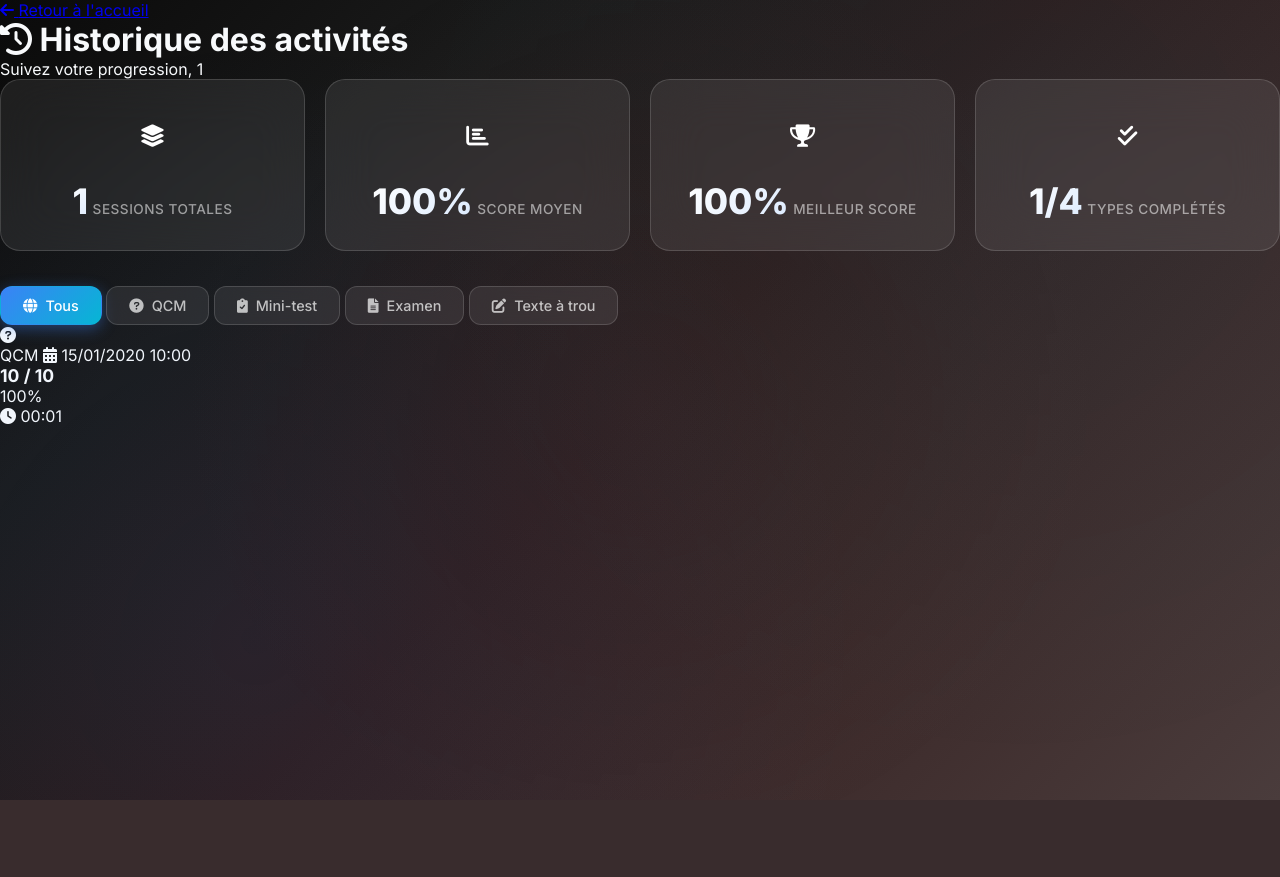
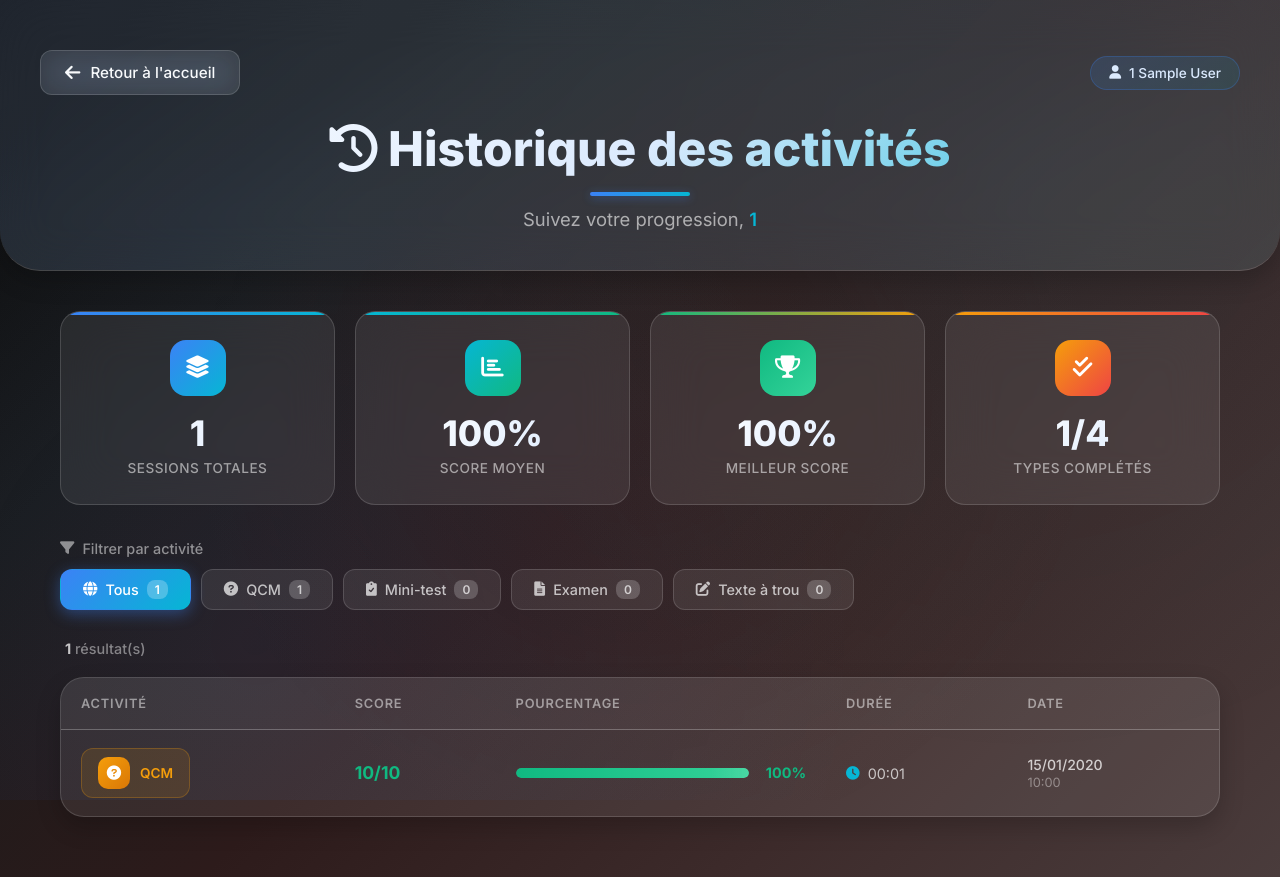
Before and after one commit to chenprof5-commits/Plateforme-interactive-de-pr-paration-au-TOEIC-TOEFL, a PHP site: page /historique.php in a window 1280 px wide. Before the commit the page ends 800 px from the top, so only its background shows below. Run offline with PHP 8.4, Linux system fonts and the light colour scheme; the visitor is signed in with stand-in values (Sample User, id 1); tables that the repository leaves empty hold one stand-in row (values such as "Sample post").

Commit message:
Ajustement de l'apparence ainsi que l'ajout des nouvelles cartes

```diff
--- a/Lecture.html
+++ b/Lecture.html
@@ -391,7 +391,7 @@
     </style>
 </head>
 <body>
-    <a href="interface_principale.html" class="home-link">
+    <a href="interface_principale.php" class="home-link">
         <i class="fas fa-home"></i>
         Accueil
     </a>
--- a/Ressources.html
+++ b/Ressources.html
@@ -6,7 +6,6 @@
   <title>Ressources - Plateforme d'Apprentissage</title>
   <link rel="stylesheet" href="style.css" />
   <link href="https://cdnjs.cloudflare.com/ajax/libs/font-awesome/6.0.0/css/all.min.css" rel="stylesheet">
-  <script defer src="script.js"></script>
 </head>
 <body>
 
--- a/historique.php
+++ b/historique.php
@@ -53,14 +53,21 @@ $stmt_hist->bindParam(':user_id', $user_id, PDO::PARAM_INT);
 $stmt_hist->execute();
 $historique = $stmt_hist->fetchAll();
 
+// Comptage par type pour les badges de filtre
+$counts = ['qcm' => 0, 'mini_test' => 0, 'examen' => 0, 'texte_trou' => 0];
+foreach ($historique as $s) {
+    $t = $s['type_activite'];
+    if (isset($counts[$t])) $counts[$t]++;
+}
+
 // Mapping des types d'activités
 $type_labels = [
-    'qcm' => ['label' => 'QCM', 'icon' => 'fas fa-question-circle', 'color' => 'warning'],
-    'mini_test' => ['label' => 'Mini-test', 'icon' => 'fas fa-clipboard-check', 'color' => 'accent'],
-    'examen' => ['label' => 'Examen', 'icon' => 'fas fa-file-alt', 'color' => 'primary'],
-    'examen_audio' => ['label' => 'Examen Audio', 'icon' => 'fas fa-headphones', 'color' => 'primary'],
-    'examen_photos' => ['label' => 'Examen Photos', 'icon' => 'fas fa-camera', 'color' => 'primary'],
-    'texte_trou' => ['label' => 'Texte à trou', 'icon' => 'fas fa-edit', 'color' => 'danger']
+    'qcm' => ['label' => 'QCM', 'icon' => 'fas fa-question-circle', 'badge' => 'badge-qcm'],
+    'mini_test' => ['label' => 'Mini-test', 'icon' => 'fas fa-clipboard-check', 'badge' => 'badge-mini-test'],
+    'examen' => ['label' => 'Examen', 'icon' => 'fas fa-file-alt', 'badge' => 'badge-examen'],
+    'examen_audio' => ['label' => 'Examen Audio', 'icon' => 'fas fa-headphones', 'badge' => 'badge-examen'],
+    'examen_photos' => ['label' => 'Examen Photos', 'icon' => 'fas fa-camera', 'badge' => 'badge-examen'],
+    'texte_trou' => ['label' => 'Texte à trou', 'icon' => 'fas fa-edit', 'badge' => 'badge-texte-trou']
 ];
 ?>
 <!DOCTYPE html>
@@ -76,149 +83,222 @@ $type_labels = [
 </head>
 <body>
 
-  <!-- Bouton retour -->
-  <a href="interface_principale.php" class="back-btn">
+  <!-- Header -->
+  <header class="hist-header">
+    <div class="header-nav">
+      <a href="interface_principale.php" class="btn-back">
         <i class="fas fa-arrow-left"></i>
         <span>Retour à l'accueil</span>
       </a>
+      <div class="header-badge">
+        <i class="fas fa-user"></i>
+        <?= $prenom . ' ' . $nom ?>
+      </div>
+    </div>
+    <h1 class="hist-title"><i class="fas fa-history"></i> Historique des activités</h1>
+    <p class="hist-subtitle">Suivez votre progression, <strong><?= $prenom ?></strong></p>
+  </header>
 
-  <div class="container">
-    <!-- Header -->
-    <header class="history-header">
-      <div class="header-content">
-        <h1><i class="fas fa-history"></i> Historique des activités</h1>
-        <p class="subtitle">Suivez votre progression, <?= $prenom ?></p>
-      </div>
-    </header>
+  <div class="main-container">
 
     <!-- Statistiques résumées -->
     <div class="stats-grid">
-      <div class="stat-card" style="animation-delay: 0.1s;">
-        <div class="stat-icon sessions-icon">
+      <div class="stat-card stat-total" style="animation-delay: 0.1s;">
+        <div class="stat-icon">
           <i class="fas fa-layer-group"></i>
         </div>
-        <div class="stat-info">
-          <span class="stat-value"><?= (int)$stats['total_sessions'] ?></span>
-          <span class="stat-label">Sessions totales</span>
-        </div>
+        <div class="stat-value"><?= (int)$stats['total_sessions'] ?></div>
+        <div class="stat-label">Sessions totales</div>
       </div>
 
-      <div class="stat-card" style="animation-delay: 0.2s;">
-        <div class="stat-icon moyenne-icon">
+      <div class="stat-card stat-avg" style="animation-delay: 0.2s;">
+        <div class="stat-icon">
           <i class="fas fa-chart-bar"></i>
         </div>
-        <div class="stat-info">
-          <span class="stat-value"><?= round($stats['score_moyen'], 1) ?>%</span>
-          <span class="stat-label">Score moyen</span>
-        </div>
+        <div class="stat-value"><?= round($stats['score_moyen'], 1) ?>%</div>
+        <div class="stat-label">Score moyen</div>
       </div>
 
-      <div class="stat-card" style="animation-delay: 0.3s;">
-        <div class="stat-icon best-icon">
+      <div class="stat-card stat-best" style="animation-delay: 0.3s;">
+        <div class="stat-icon">
           <i class="fas fa-trophy"></i>
         </div>
-        <div class="stat-info">
-          <span class="stat-value"><?= round($stats['meilleur_score'], 1) ?>%</span>
-          <span class="stat-label">Meilleur score</span>
-        </div>
+        <div class="stat-value"><?= round($stats['meilleur_score'], 1) ?>%</div>
+        <div class="stat-label">Meilleur score</div>
       </div>
 
-      <div class="stat-card" style="animation-delay: 0.4s;">
-        <div class="stat-icon types-icon">
+      <div class="stat-card stat-types" style="animation-delay: 0.4s;">
+        <div class="stat-icon">
           <i class="fas fa-check-double"></i>
         </div>
-        <div class="stat-info">
-          <span class="stat-value"><?= (int)$stats['types_completes'] ?>/4</span>
-          <span class="stat-label">Types complétés</span>
-        </div>
+        <div class="stat-value"><?= (int)$stats['types_completes'] ?>/4</div>
+        <div class="stat-label">Types complétés</div>
       </div>
     </div>
 
     <!-- Filtres -->
-    <div class="filters">
+    <div class="filter-section">
+      <div class="filter-label"><i class="fas fa-filter"></i> Filtrer par activité</div>
+      <div class="filter-buttons">
         <button class="filter-btn active" data-filter="all" onclick="filterHistory('all', this)">
-        <i class="fas fa-globe"></i> Tous
+          <i class="fas fa-globe"></i> Tous <span class="count-badge"><?= count($historique) ?></span>
         </button>
         <button class="filter-btn" data-filter="qcm" onclick="filterHistory('qcm', this)">
-        <i class="fas fa-question-circle"></i> QCM
+          <i class="fas fa-question-circle"></i> QCM <span class="count-badge"><?= $counts['qcm'] ?></span>
         </button>
         <button class="filter-btn" data-filter="mini_test" onclick="filterHistory('mini_test', this)">
-        <i class="fas fa-clipboard-check"></i> Mini-test
+          <i class="fas fa-clipboard-check"></i> Mini-test <span class="count-badge"><?= $counts['mini_test'] ?></span>
         </button>
         <button class="filter-btn" data-filter="examen" onclick="filterHistory('examen', this)">
-        <i class="fas fa-file-alt"></i> Examen
+          <i class="fas fa-file-alt"></i> Examen <span class="count-badge"><?= $counts['examen'] ?></span>
         </button>
         <button class="filter-btn" data-filter="texte_trou" onclick="filterHistory('texte_trou', this)">
-        <i class="fas fa-edit"></i> Texte à trou
+          <i class="fas fa-edit"></i> Texte à trou <span class="count-badge"><?= $counts['texte_trou'] ?></span>
         </button>
       </div>
+    </div>
 
-    <!-- Liste de l'historique -->
-    <div class="history-list" id="historyList">
+    <!-- Historique -->
+    <div class="history-section">
       <?php if (empty($historique)): ?>
+        <div class="history-table-wrapper">
           <div class="empty-state">
+            <div class="empty-state-icon">
               <i class="fas fa-inbox"></i>
+            </div>
             <h3>Aucune activité pour le moment</h3>
             <p>Commencez un QCM, un mini-test ou un examen pour voir votre historique ici !</p>
-          <a href="interface_principale.php" class="empty-cta">
+            <a href="interface_principale.php" class="btn-start">
               <i class="fas fa-play"></i> Commencer maintenant
             </a>
           </div>
+        </div>
       <?php else: ?>
+        <div class="results-info">
+          <span class="results-count"><strong id="visibleCount"><?= count($historique) ?></strong> résultat(s)</span>
+        </div>
+
+        <!-- Desktop table -->
+        <div class="history-table-wrapper">
+          <table class="history-table">
+            <thead>
+              <tr>
+                <th>Activité</th>
+                <th>Score</th>
+                <th>Pourcentage</th>
+                <th>Durée</th>
+                <th>Date</th>
+              </tr>
+            </thead>
+            <tbody>
               <?php foreach ($historique as $index => $session):
                 $type = $session['type_activite'];
-          $typeInfo = $type_labels[$type] ?? ['label' => $type, 'icon' => 'fas fa-circle', 'color' => 'primary'];
+                $typeInfo = $type_labels[$type] ?? ['label' => $type, 'icon' => 'fas fa-circle', 'badge' => 'badge-examen'];
                 $total = (int)$session['total_questions'];
                 $scoreVal = (int)$session['score'];
                 $pourcentage = $total > 0 ? round(($scoreVal / $total) * 100, 1) : 0;
                 $duree = $session['duree_secondes'] ? gmdate("i:s", (int)$session['duree_secondes']) : '--:--';
-          $date = date('d/m/Y H:i', strtotime($session['commence_le']));
+                $dateObj = strtotime($session['commence_le']);
+                $dateMain = date('d/m/Y', $dateObj);
+                $dateTime = date('H:i', $dateObj);
 
-          // Couleur selon le pourcentage
                 if ($pourcentage >= 75) {
-            $scoreClass = 'score-excellent';
+                  $scoreClass = 'good';
                 } elseif ($pourcentage >= 50) {
-            $scoreClass = 'score-moyen';
+                  $scoreClass = 'mid';
                 } else {
-            $scoreClass = 'score-faible';
+                  $scoreClass = 'bad';
                 }
               ?>
-          <div class="history-item" data-type="<?= $type ?>" style="animation-delay: <?= 0.1 * ($index + 1) ?>s;">
-            <!-- Badge du type -->
-            <div class="item-type">
-              <div class="type-badge badge-<?= $typeInfo['color'] ?>">
-                <i class="<?= $typeInfo['icon'] ?>"></i>
+                <tr class="history-row" data-type="<?= $type ?>" style="animation-delay: <?= 0.05 * ($index + 1) ?>s;">
+                  <td>
+                    <div class="activity-badge <?= $typeInfo['badge'] ?>">
+                      <span class="badge-icon"><i class="<?= $typeInfo['icon'] ?>"></i></span>
+                      <?= $typeInfo['label'] ?>
                     </div>
-              <div class="type-info">
-                <span class="type-label"><?= $typeInfo['label'] ?></span>
-                <span class="type-date"><i class="fas fa-calendar-alt"></i> <?= $date ?></span>
+                  </td>
+                  <td>
+                    <div class="score-cell">
+                      <span class="score-fraction score-<?= $scoreClass ?>"><?= $scoreVal ?>/<?= $total ?></span>
                     </div>
+                  </td>
+                  <td class="percentage-cell">
+                    <div class="percentage-wrapper">
+                      <div class="percentage-bar-track">
+                        <div class="percentage-bar-fill fill-<?= $scoreClass ?>" style="width: <?= $pourcentage ?>%;"></div>
                       </div>
-
-            <!-- Score -->
-            <div class="item-score">
-              <div class="score-fraction <?= $scoreClass ?>">
-                <span class="score-num"><?= $scoreVal ?></span>
-                <span class="score-sep">/</span>
-                <span class="score-den"><?= $total ?></span>
+                      <span class="percentage-text pct-<?= $scoreClass ?>"><?= $pourcentage ?>%</span>
                     </div>
-            </div>
-
-            <!-- Barre de pourcentage -->
-            <div class="item-progress">
-              <div class="mini-progress-bar">
-                <div class="mini-progress <?= $scoreClass ?>" style="width: <?= $pourcentage ?>%;"></div>
-              </div>
-              <span class="progress-pct <?= $scoreClass ?>"><?= $pourcentage ?>%</span>
-            </div>
-
-            <!-- Durée -->
-            <div class="item-duration">
+                  </td>
+                  <td>
+                    <div class="duration-cell">
                       <i class="fas fa-clock"></i>
                       <span><?= $duree ?></span>
                     </div>
+                  </td>
+                  <td>
+                    <div class="date-cell">
+                      <span class="date-main"><?= $dateMain ?></span>
+                      <span class="date-time"><?= $dateTime ?></span>
+                    </div>
+                  </td>
+                </tr>
+              <?php endforeach; ?>
+            </tbody>
+          </table>
+        </div>
+
+        <!-- Mobile cards -->
+        <div class="history-cards-mobile">
+          <?php foreach ($historique as $index => $session):
+            $type = $session['type_activite'];
+            $typeInfo = $type_labels[$type] ?? ['label' => $type, 'icon' => 'fas fa-circle', 'badge' => 'badge-examen'];
+            $total = (int)$session['total_questions'];
+            $scoreVal = (int)$session['score'];
+            $pourcentage = $total > 0 ? round(($scoreVal / $total) * 100, 1) : 0;
+            $duree = $session['duree_secondes'] ? gmdate("i:s", (int)$session['duree_secondes']) : '--:--';
+            $dateObj = strtotime($session['commence_le']);
+            $dateMain = date('d/m/Y', $dateObj);
+            $dateTime = date('H:i', $dateObj);
+
+            if ($pourcentage >= 75) {
+              $scoreClass = 'good';
+            } elseif ($pourcentage >= 50) {
+              $scoreClass = 'mid';
+            } else {
+              $scoreClass = 'bad';
+            }
+          ?>
+            <div class="history-card-mobile history-row" data-type="<?= $type ?>" style="animation-delay: <?= 0.05 * ($index + 1) ?>s;">
+              <div class="mobile-card-header">
+                <div class="activity-badge <?= $typeInfo['badge'] ?>">
+                  <span class="badge-icon"><i class="<?= $typeInfo['icon'] ?>"></i></span>
+                  <?= $typeInfo['label'] ?>
+                </div>
+                <span class="percentage-text pct-<?= $scoreClass ?>"><?= $pourcentage ?>%</span>
+              </div>
+              <div class="mobile-card-body">
+                <div class="mobile-card-item">
+                  <span class="item-label">Score</span>
+                  <span class="item-value score-fraction score-<?= $scoreClass ?>"><?= $scoreVal ?>/<?= $total ?></span>
+                </div>
+                <div class="mobile-card-item">
+                  <span class="item-label">Durée</span>
+                  <span class="item-value"><i class="fas fa-clock"></i> <?= $duree ?></span>
+                </div>
+                <div class="mobile-card-item">
+                  <span class="item-label">Date</span>
+                  <span class="item-value"><?= $dateMain ?> <?= $dateTime ?></span>
+                </div>
+                <div class="mobile-progress-wrapper">
+                  <div class="percentage-bar-track">
+                    <div class="percentage-bar-fill fill-<?= $scoreClass ?>" style="width: <?= $pourcentage ?>%;"></div>
+                  </div>
+                </div>
+              </div>
             </div>
           <?php endforeach; ?>
+        </div>
       <?php endif; ?>
     </div>
   </div>
@@ -226,25 +306,23 @@ $type_labels = [
   <script>
     // Filtrage côté client
     function filterHistory(type, btn) {
-      // Mettre à jour les boutons actifs
       document.querySelectorAll('.filter-btn').forEach(b => b.classList.remove('active'));
       btn.classList.add('active');
 
-      // Filtrer les éléments
-      const items = document.querySelectorAll('.history-item');
-      items.forEach(item => {
-        if (type === 'all' || item.dataset.type === type) {
-          item.style.display = 'flex';
-          item.style.animation = 'fadeInUp 0.4s ease-out forwards';
+      const rows = document.querySelectorAll('.history-row');
+      let visibleCount = 0;
+      rows.forEach(row => {
+        if (type === 'all' || row.dataset.type === type) {
+          row.style.display = '';
+          row.style.animation = 'fadeInUp 0.4s ease-out forwards';
+          visibleCount++;
         } else {
-          item.style.display = 'none';
+          row.style.display = 'none';
         }
       });
 
-      // Afficher un message si aucun résultat
-      const visibleItems = document.querySelectorAll('.history-item[style*="display: flex"], .history-item:not([style*="display: none"])');
-      const emptyState = document.querySelector('.empty-state');
-      // Si un empty state temporaire existe, on ne le touche pas
+      const countEl = document.getElementById('visibleCount');
+      if (countEl) countEl.textContent = visibleCount;
     }
   </script>
 </body>
--- a/script.js
+++ b/script.js
@@ -7,6 +7,7 @@ const userIcon = document.getElementById('userIcon');
 const sidebar = document.getElementById('sidebar');
 
 // Toggle sidebar quand on clique sur l'icône utilisateur
+if (userIcon && sidebar) {
   userIcon.addEventListener('click', (e) => {
     e.stopPropagation();
     sidebar.classList.toggle('open');
@@ -18,6 +19,7 @@ document.addEventListener('click', (e) => {
       sidebar.classList.remove('open');
     }
   });
+}
 
 // ============================================================
 // Chargement de la progression depuis l'API
```
Also changed, not shown: interface_principale.php (+31 -7 lines), style.css (+22 -8 lines), photographs.html (added), question-reponse.html (added), text-taking.html (added). Lines whose indentation alone changed are shown as unchanged.
